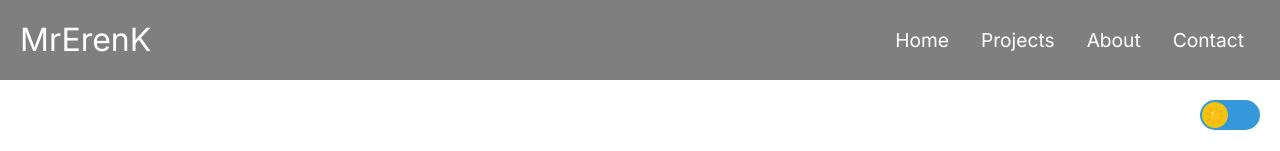
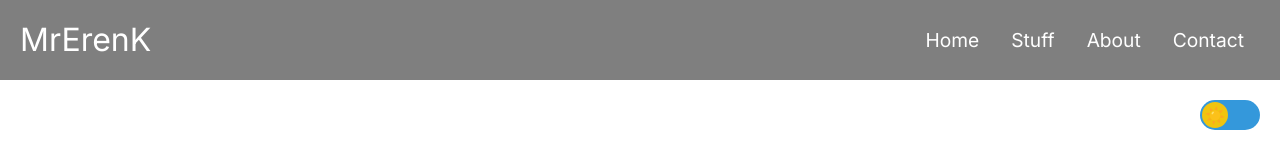
Before and after one commit to MrErenK/nextjs, a Next.js app: page /stuff in a window 1280 px wide. Shown: the top 151 px of the page. Built offline with nearby package versions, Linux system fonts and the light colour scheme.

Commit message:
chore: Update Navbar styles

```diff
--- a/next.config.mjs
+++ b/next.config.mjs
@@ -33,10 +33,10 @@ const nextConfig = {
         removeConsole: process.env.NODE_ENV === 'production',
     },
     experimental: {
-        optimizeServerReact: true,
-        optimizeCss: true,
+        optimizeServerReact: process.env.NODE_ENV === 'production',
+        optimizeCss: process.env.NODE_ENV === 'production',
         optimizePackageImports: [ 'mailgun.js', 'form-data', '@fortawesome/fontawesome-svg-core', '@fortawesome/free-brands-svg-icons', '@fortawesome/free-solid-svg-icons', '@fortawesome/react-fontawesome', 'sweetalert2' ],
-        optimisticClientCache: true,
+        optimisticClientCache: process.env.NODE_ENV === 'production',
     },
   };
 
--- a/src/app/components/Navbar.module.css
+++ b/src/app/components/Navbar.module.css
@@ -11,17 +11,6 @@
   top: 0;
   z-index: 1000;
   pointer-events: auto;
-}
-
-.navbar::after {
-  content: '';
-  position: absolute;
-  top: 0;
-  left: 0;
-  right: 0;
-  bottom: 0;
-  z-index: -1;
-  pointer-events: none;
 }
 
 .navbarContainer {
@@ -62,11 +51,27 @@
   text-decoration: none;
   padding: 0.5rem 1rem;
   height: 100%;
+  position: relative;
+  overflow: hidden;
 }
 
-.navLinks:hover {
-  border-bottom: 4px solid #fff;
-  transition: all 0.2s ease-out;
+.navLinks::before {
+  content: '';
+  position: absolute;
+  bottom: 0;
+  left: 0;
+  width: 100%;
+  height: 4px;
+  background-color: #fff;
+  transform: scaleX(0);
+  transform-origin: right;
+  transition: transform 0.3s ease;
+  will-change: transform;
+}
+
+.navLinks:hover::before {
+  transform: scaleX(1);
+  transform-origin: left;
 }
 
 .menuIcon {
--- a/src/app/components/Navbar.tsx
+++ b/src/app/components/Navbar.tsx
@@ -20,27 +20,18 @@ const Navbar: React.FC = () => {
         <div className={styles.menuIcon} onClick={toggleNavbar}>
           {isOpen ? '✕' : '☰'}
         </div>
-        <ul className={isOpen ? `${styles.navMenu} ${styles.active}` : styles.navMenu}>
-          <li className={styles.navItem}>
-            <Link href="/home" className={styles.navLinks} onClick={toggleNavbar}>
-              Home
-            </Link>
-          </li>
-          <li className={styles.navItem}>
-            <Link href="/stuff" className={styles.navLinks} onClick={toggleNavbar}>
-              Projects
-            </Link>
-          </li>
-          <li className={styles.navItem}>
-            <Link href="/about" className={styles.navLinks} onClick={toggleNavbar}>
-              About
-            </Link>
-          </li>
-          <li className={styles.navItem}>
-            <Link href="/contact" className={styles.navLinks} onClick={toggleNavbar}>
-              Contact
-            </Link>
-          </li>
+        <ul className={`${styles.navMenu} ${isOpen ? styles.active : ''}`}>
+          {['home', 'stuff', 'about', 'contact'].map((link) => (
+            <li key={link} className={styles.navItem}>
+              <Link
+                href={`/${link}`}
+                className={styles.navLinks}
+                onClick={toggleNavbar}
+              >
+                {link.charAt(0).toUpperCase() + link.slice(1)}
+              </Link>
+            </li>
+          ))}
         </ul>
       </div>
     </nav>
```
